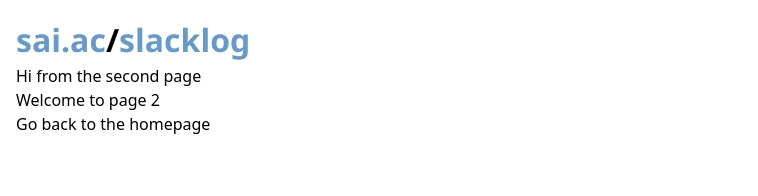
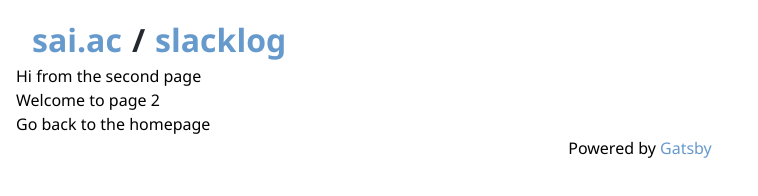
Before and after one commit to kcct-rtakada/slacklog, a Gatsby site: page /page-2 in a window 1280 px wide. Shown: the whole page, without its empty margins (0-758 px from the left). Built offline with nearby package versions, Linux system fonts and the light colour scheme; Gatsby itself is replaced by a stand-in of ours.

Commit message:
:sparkles: add footer

```diff
--- a/src/components/header.js
+++ b/src/components/header.js
@@ -5,13 +5,13 @@ import "../styles/header.css"
 export default function Header() {
   return (
     <header>
-      <Link to="/">
-        <h1>
+        <h1 className="header-h1">
           <span className="sai">sai.ac</span>
           <span className="slash">/</span>
-          <span className="slack">slacklog</span>
+          <Link to="/">
+            <span className="slack">slacklog</span>
+          </Link>
         </h1>
-      </Link>
     </header>
   )
 }
--- a/src/components/layout.js
+++ b/src/components/layout.js
@@ -7,6 +7,11 @@ const Layout = ({ children }) => {
     <div className="layout">
       <Header />
       <main>{children}</main>
+      <footer className="footer">
+        Powered by
+        {' '}
+        <a href="https://www.gatsbyjs.com" className="link">Gatsby</a>
+      </footer>
     </div>
   )
 }
--- a/src/styles/header.css
+++ b/src/styles/header.css
@@ -1,26 +1,19 @@
-.h1 {
-    font-family: "Segoe UI";
+.header-h1 {
     font-size: 32px;
     font-weight: 600;
 }
 
 .sai {
-    font-family: "Segoe UI";
-    font-size: 32px;
-    font-weight: 600;
     color: #6699cc;
+    margin-left: 16px;
+    margin-right: 10px;
 }
 
 .slash {
-    font-family: "Segoe UI";
-    font-size: 32px;
-    font-weight: 600;
-    color: black;
+    color: #24292F;
 }
 
 .slack {
-    font-family: "Segoe UI";
-    font-size: 32px;
-    font-weight: 600;
     color: #6699cc;
+    margin-left: 10px;
 }
--- a/src/styles/layout.css
+++ b/src/styles/layout.css
@@ -1,4 +1,13 @@
 .layout {
-    max-width: 960px;
     padding: 1rem;
+    font-family: "Segoe UI";
 }
+
+.footer {
+    marginTop: 2rem;
+    text-align: center;
+}
+
+.link {
+    color: #6699cc;
+}
```
